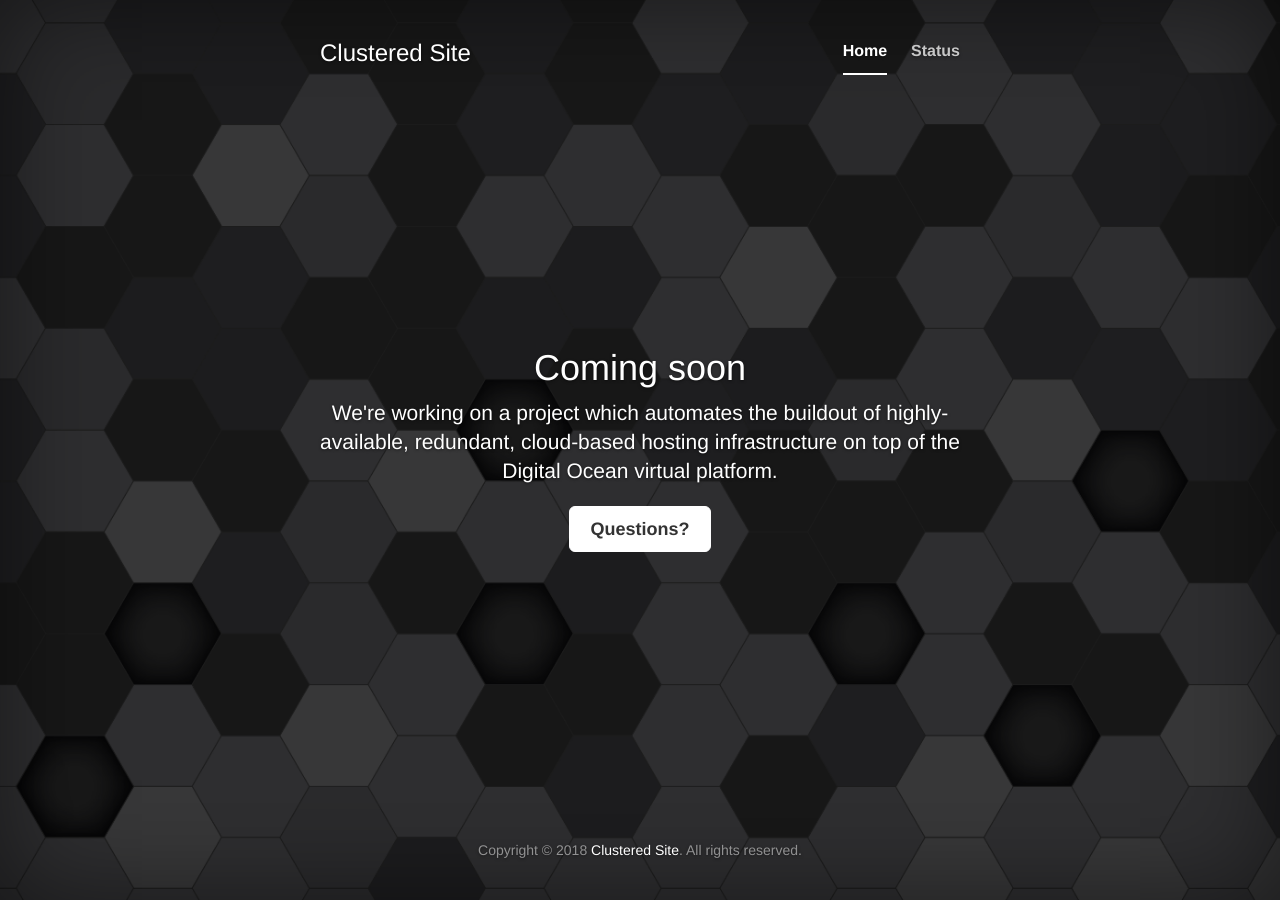
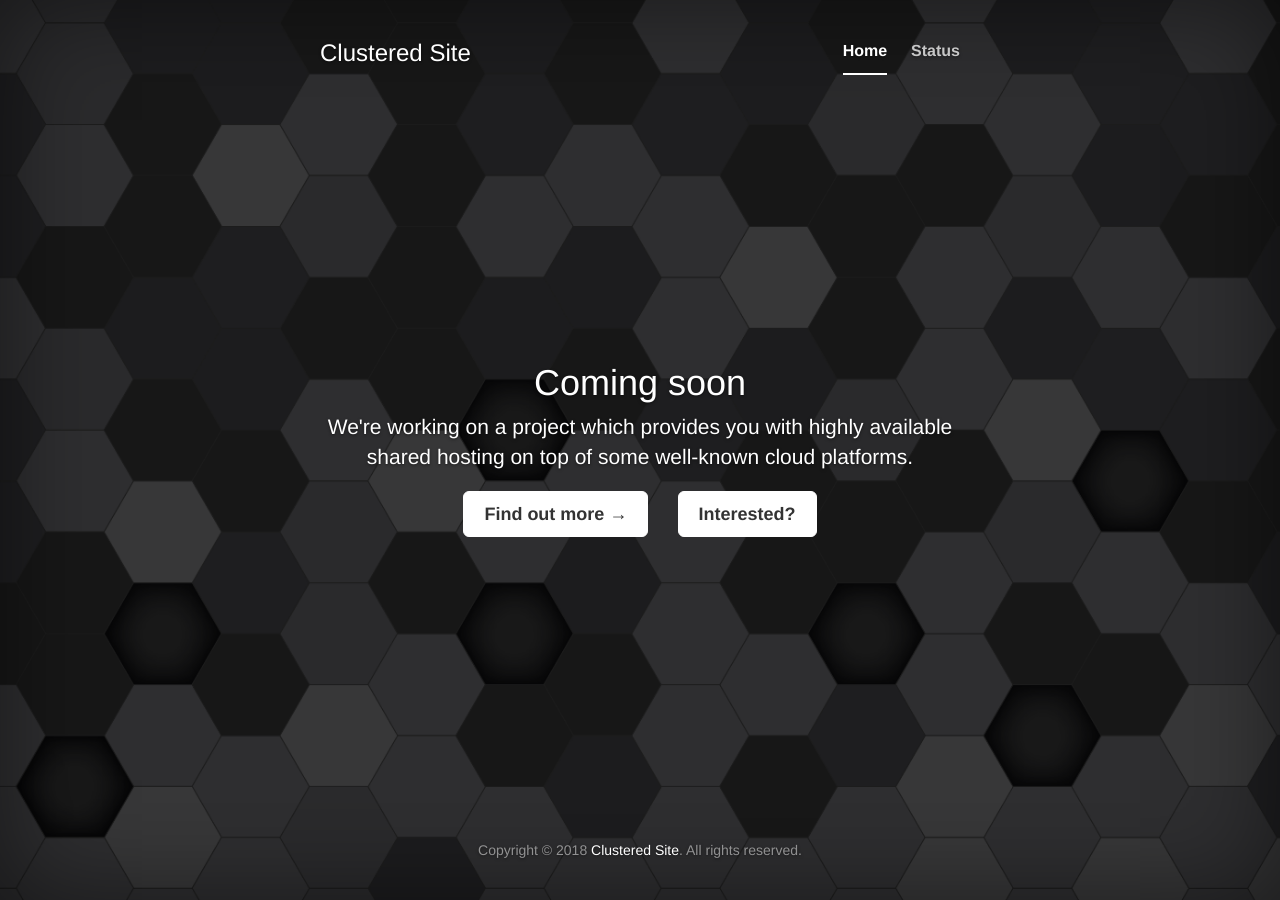
Before and after one commit to clusteredsite/clusteredsite.github.io, a Jekyll site: the page built from index.html, in a window 1280 px wide. Built offline with Jekyll 4.4.1, drawn with Linux system fonts in a browser that asks for light colours; the list of posts is cut into pages by our own code.

Commit message:
Update index.html

```diff
--- a/index.html
+++ b/index.html
@@ -5,8 +5,9 @@ title: "Automated HA hosting solutions"
 
 <div class="inner cover">
   <h1 class="cover-heading">Coming soon</h1>
-  <p class="lead">We're working on a project which automates the buildout of highly-available, redundant, cloud-based hosting infrastructure on top of the Digital Ocean virtual platform.</p>
+  <p class="lead">We're working on a project which provides you with highly available shared hosting on top of some well-known cloud platforms.</p>
   <p class="lead">
-    <a href="mailto:help@clustered.site" class="btn btn-lg btn-default">Questions?</a>
+    <a href="/better-shared-hosting" class="btn btn-lg btn-default">Find out more &rarr;</a> &nbsp; &nbsp;
+    <a href="/register-interest" class="btn btn-lg btn-default">Interested?</a>
   </p>
 </div>
```
